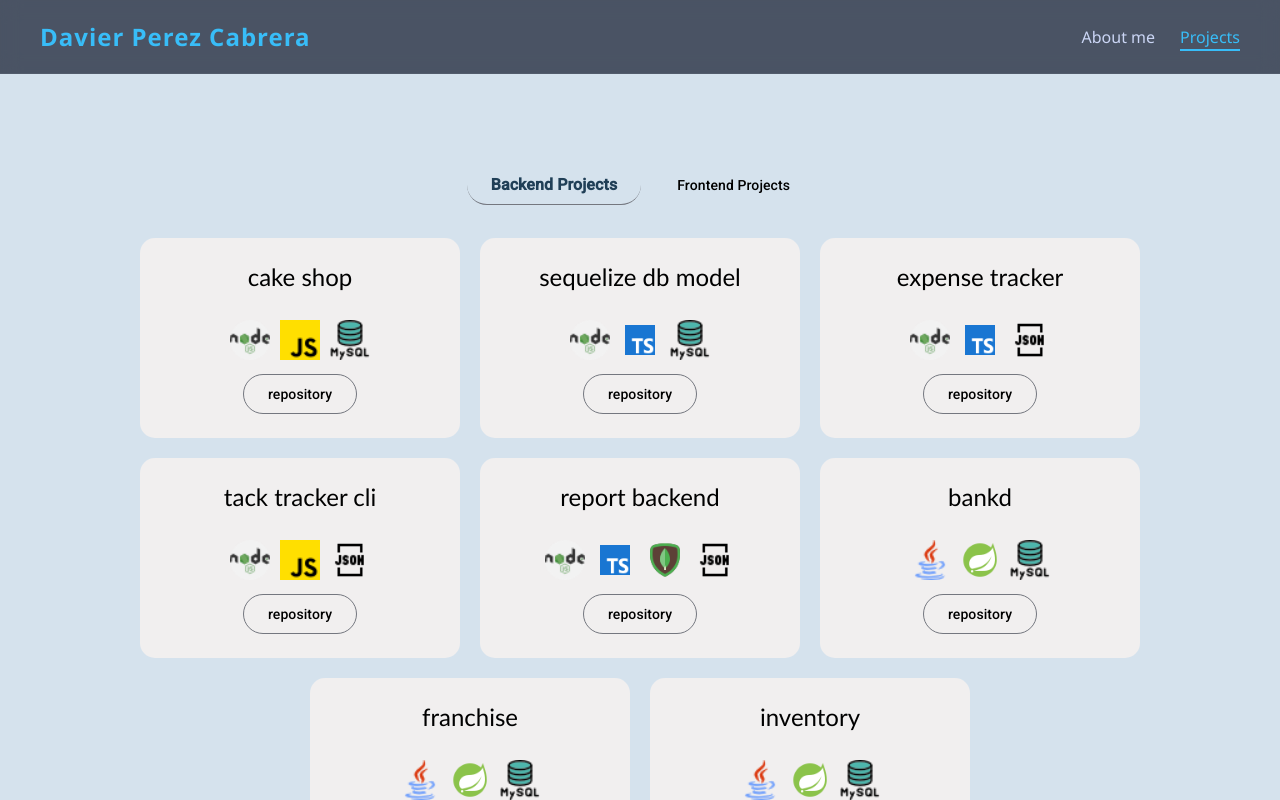
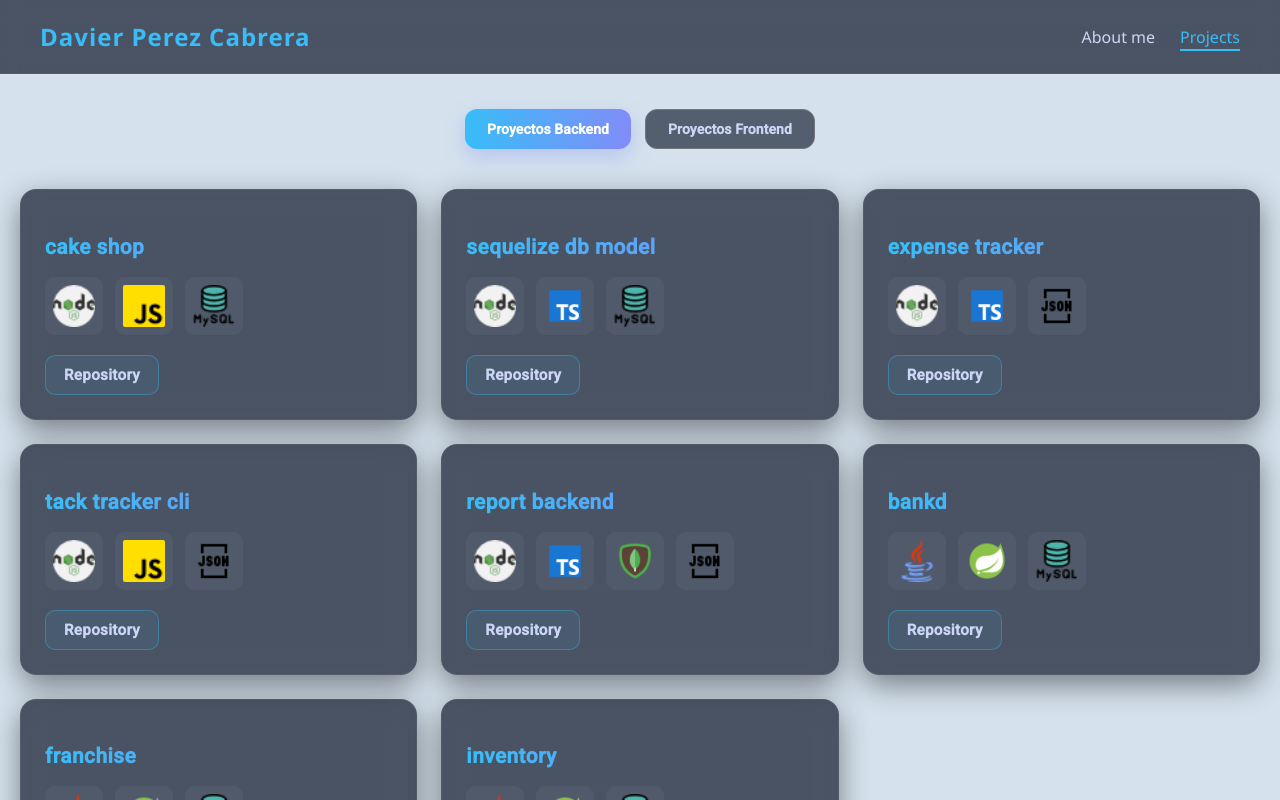
Before and after one commit to dperezc21/davier-portfolio, an Angular app: page /projects in a window 1280 px wide. Shown: the top 800 px of the page. Built offline with nearby package versions, Linux system fonts and the light colour scheme.

Commit message:
feat: change styles to display projects card

```diff
--- a/src/app/components/about/about.component.css
+++ b/src/app/components/about/about.component.css
@@ -19,7 +19,7 @@
   border: 1px solid rgba(255, 255, 255, 0.05);
 
   box-shadow: 0 10px 40px rgba(0, 0, 0, 0.6);
-  animation: fadeInUp 0.8s ease;
+  animation: fadeInUp 2s ease;
 }
 
 /* Nombre */
--- a/src/app/components/projects-cards/projects-cards.component.css
+++ b/src/app/components/projects-cards/projects-cards.component.css
@@ -1,34 +1,148 @@
+/* Contenedor general de proyectos */
 .projects {
-  display: flex;
-  flex-direction: row;
-  justify-content: center;
-  flex-wrap: wrap;
-  margin: 0 0 15px 0;
+  display: grid;
+  grid-template-columns: repeat(auto-fit, minmax(320px, 1fr));
+  gap: 24px;
+  padding: 40px 20px;
 }
 
+/* Card individual */
 .project-card {
-  display: flex;
-  flex-direction: column;
-  align-items: center;
-  width: 25%;
-  height: 200px;
-  margin: 10px;
-  border-radius: 15px;
-  background-color: #f1efef;
+  padding: 24px;
+
+  background: rgba(15, 23, 42, 0.7);
+  backdrop-filter: blur(12px);
+
+  border-radius: 16px;
+  border: 1px solid rgba(255, 255, 255, 0.05);
+
+  box-shadow: 0 10px 30px rgba(0, 0, 0, 0.45);
+
+  transition: all 0.3s ease;
+  animation: fadeInUp 1.6s ease;
 }
 
-.project-title {
-  font-family: Calibri, serif;
-  font-weight: 400;
-  font-size: 1.5rem;
+/* Hover elegante */
+.project-card:hover {
+  transform: translateY(-6px);
+  border: 1px solid rgba(56, 189, 248, 0.35);
+  box-shadow: 0 15px 40px rgba(56, 189, 248, 0.15);
 }
 
-.icons {
-  display:flex;
-  flex-direction: row;
+/* Título del proyecto */
+.project-title {
+  font-size: 1.3rem;
+  font-weight: 700;
+  margin-bottom: 18px;
+
+  background: linear-gradient(90deg, #38bdf8, #818cf8);
+  -webkit-background-clip: text;
+  -webkit-text-fill-color: transparent;
+
+  letter-spacing: 0.5px;
 }
 
+/* Contenedor de iconos */
+.icons {
+  display: flex;
+  gap: 12px;
+  flex-wrap: wrap;
+  margin-bottom: 20px;
+}
+
+/* Iconos tecnologías */
 .icon {
-  margin: 5px;
-  width: 40px;
+  width: 42px;
+  height: 42px;
+  padding: 8px;
+
+  background: rgba(255, 255, 255, 0.04);
+  border-radius: 10px;
+
+  transition: transform 0.3s ease;
 }
+
+.icon:hover {
+  transform: scale(1.1);
+}
+
+.display-flex-row {
+  display: flex;
+  gap: 12px;
+  margin-top: 16px;
+  flex-wrap: wrap;
+}
+
+.project-btn {
+  padding: 10px 18px;
+  border-radius: 10px;
+  text-decoration: none;
+  font-weight: 600;
+  font-size: 0.95rem;
+  letter-spacing: 0.3px;
+
+  transition: all 0.3s ease;
+  cursor: pointer;
+
+  display: inline-flex;
+  align-items: center;
+  justify-content: center;
+}
+
+/* Botón repositorio */
+.repo-btn {
+  background: rgba(56, 189, 248, 0.08);
+  border: 1px solid rgba(56, 189, 248, 0.35);
+  color: #cbd5f5;
+}
+
+.repo-btn:hover {
+  background: rgba(56, 189, 248, 0.15);
+  transform: translateY(-2px);
+  box-shadow: 0 6px 18px rgba(56, 189, 248, 0.2);
+}
+
+/* Botón demo */
+.page-btn {
+  background: linear-gradient(90deg, #38bdf8, #818cf8);
+  color: white;
+  border: none;
+}
+
+.page-btn:hover {
+  transform: translateY(-2px);
+  box-shadow: 0 8px 20px rgba(129, 140, 248, 0.35);
+}
+
+.project-btn:focus {
+  outline: none;
+}
+
+.project-btn:focus-visible {
+  outline: 2px solid rgba(56, 189, 248, 0.45);
+  outline-offset: 3px;
+  border-radius: 10px;
+}
+
+/* Animación */
+@keyframes fadeInUp {
+  from {
+    opacity: 0;
+    transform: translateY(25px);
+  }
+  to {
+    opacity: 1;
+    transform: translateY(0);
+  }
+}
+
+/* Responsive */
+@media (max-width: 768px) {
+  .projects {
+    grid-template-columns: 1fr;
+  }
+
+  .project-card {
+    padding: 20px;
+  }
+}
--- a/src/app/components/projects-cards/projects-cards.component.html
+++ b/src/app/components/projects-cards/projects-cards.component.html
@@ -8,12 +8,23 @@
         }
       </div>
       <div class="display-flex-row">
-        <button *ngIf="project.repository" mat-stroked-button class="button-link-repo">
-          <a target="_blank" class="link" href="{{project.repository}}">repository</a>
-        </button>
-        <button *ngIf="project.link" mat-stroked-button class="button-link-repo">
-          <a target="_blank" class="link" href="{{project.link}}">page</a>
-        </button>
+        <a
+          *ngIf="project.repository"
+          class="project-btn repo-btn"
+          target="_blank"
+          [href]="project.repository"
+        >
+          Repository
+        </a>
+
+        <a
+          *ngIf="project.link"
+          class="project-btn page-btn"
+          target="_blank"
+          [href]="project.link"
+        >
+          Live Demo
+        </a>
       </div>
     </div>
   }
--- a/src/app/components/projects-cards/projects-cards.component.ts
+++ b/src/app/components/projects-cards/projects-cards.component.ts
@@ -1,13 +1,11 @@
 import {Component, Input, OnChanges, OnInit, SimpleChanges} from '@angular/core';
 import {Project} from '../../constants/projects';
 import {ICONS_TECHNOLOGIES, IconsValue} from '../../constants/icons-path';
-import {MatButton} from '@angular/material/button';
 import {NgIf} from '@angular/common';
 
 @Component({
   selector: 'app-projects-cards',
   imports: [
-    MatButton,
     NgIf
   ],
   templateUrl: './projects-cards.component.html',
--- a/src/app/components/projects/projects.component.css
+++ b/src/app/components/projects/projects.component.css
@@ -1,20 +1,37 @@
-
 .buttons-item {
   display: flex;
+  gap: 14px;
   justify-content: center;
-  margin: 1rem;
+  flex-wrap: wrap;
 }
 
+/* Botón base */
 .button-projects {
-  color: black !important;
-  border: none;
-  margin: 0.4em;
+  padding: 12px 22px;
+  border-radius: 12px;
+  border: 1px solid rgba(255, 255, 255, 0.08);
+
+  background: rgba(15, 23, 42, 0.65);
+  backdrop-filter: blur(10px);
+
+  color: #cbd5f5 !important;
+  font-weight: 600;
+
+  transition: all 0.3s ease;
+  cursor: pointer;
 }
 
+/* Hover */
+.button-projects:hover {
+  transform: translateY(-2px);
+  border-color: rgba(56, 189, 248, 0.35);
+  box-shadow: 0 8px 18px rgba(56, 189, 248, 0.15);
+}
 
-.button_selected {
-  color: #203f57 !important;
-  font-weight: bold;
-  font-size: medium;
-  border-bottom: #393838 solid 1px;
+/* Botón activo */
+.button-projects.active {
+  background: linear-gradient(90deg, #38bdf8, #818cf8);
+  color: white !important;
+  border: none;
+  box-shadow: 0 8px 20px rgba(129, 140, 248, 0.35);
 }
--- a/src/app/components/projects/projects.component.html
+++ b/src/app/components/projects/projects.component.html
@@ -1,12 +1,24 @@
-<div class="margin-top-85">
+<div class="margin-top-35">
   <div class="buttons-item">
-    <button class="button-projects {{classButtonSelected(TAG_BACKEND)}}"
-            mat-stroked-button
-            (click)="displayProjects(TAG_BACKEND)">Backend Projects</button>
-    <button class="button-projects {{classButtonSelected(TAG_FRONTEND)}}"
-            mat-stroked-button
-            (click)="displayProjects(TAG_FRONTEND)">Frontend Projects</button>
+    <button
+      mat-stroked-button
+      disableRipple
+      class="button-projects"
+      [class.active]="selectedTag === TAG_BACKEND"
+      (click)="displayProjects(TAG_BACKEND)"
+    >
+      Proyectos Backend
+    </button>
+
+    <button
+      mat-stroked-button
+      disableRipple
+      class="button-projects"
+      [class.active]="selectedTag === TAG_FRONTEND"
+      (click)="displayProjects(TAG_FRONTEND)"
+    >
+      Proyectos Frontend
+    </button>
   </div>
-
   <app-projects-cards [projects]="projects"></app-projects-cards>
 </div>
--- a/src/app/components/projects/projects.component.ts
+++ b/src/app/components/projects/projects.component.ts
@@ -17,15 +17,11 @@ export class ProjectsComponent implements OnInit {
   projects!: Project[];
   TAG_FRONTEND: string = "frontend";
   TAG_BACKEND: string = "backend";
-  tag_selected: string = this.TAG_BACKEND;
+  selectedTag = this.TAG_BACKEND;
 
   displayProjects(tag: string) {
+    this.selectedTag = tag;
     this.projects = MAP_PROJECTS.get(tag) as Project[];
-    this.tag_selected = tag;
-  }
-
-  classButtonSelected(button_selected: string): string {
-    return this.tag_selected == button_selected ? 'button_selected' :  '';
   }
 
   ngOnInit(): void {
--- a/src/styles.css
+++ b/src/styles.css
@@ -19,6 +19,6 @@ body { margin: 0; font-family: Roboto, "Helvetica Neue", sans-serif; background-
   border: none;
 }
 
-.margin-top-85 {
-  margin-top: 85px;
+.margin-top-35 {
+  margin-top: 35px;
 }
```
